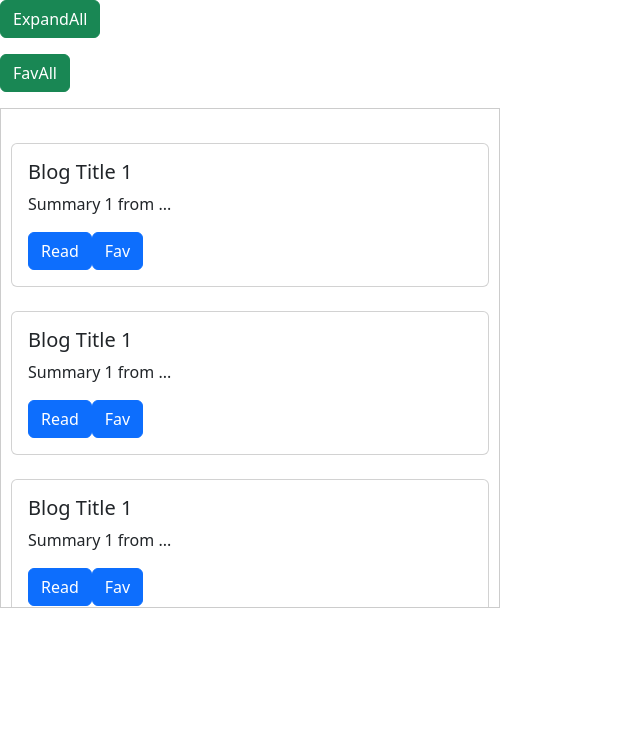
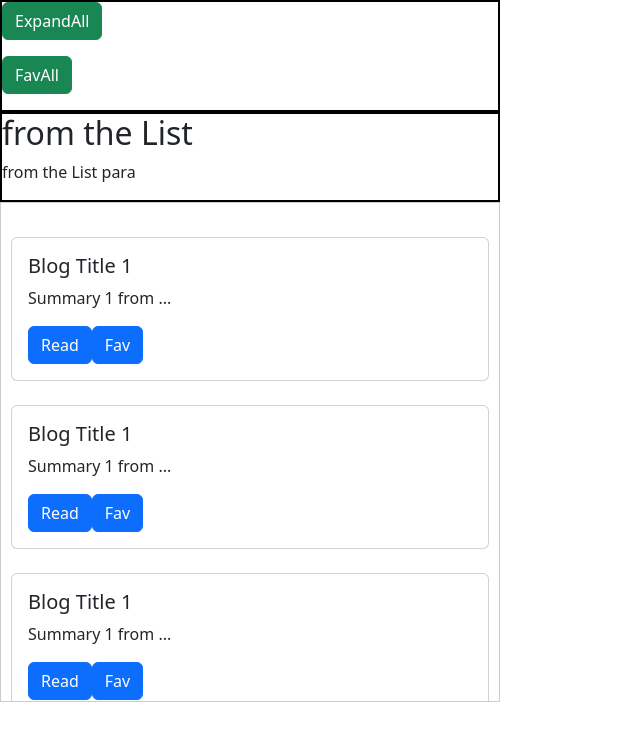
Before and after one commit to ElangoRaja7/angular-components-Indepth, an Angular app: page / in a window 1280 px wide. Shown: the top 740 px of the page, without its empty margins (0-640 px from the left). Built offline with nearby package versions, Linux system fonts and the light colour scheme.

Commit message:
ng content

```diff
--- a/src/app/blog-list/blog-list.component.html
+++ b/src/app/blog-list/blog-list.component.html
@@ -1,9 +1,15 @@
+<app-card>
 <p>
 <button class="btn btn-success" (click)="ExpandChild()">ExpandAll</button>
 </p>
 <p>
     <button class="btn btn-success" (click)="favAll()">FavAll</button>
 </p>
+</app-card>
+<app-card>
+    <h2> from the List</h2>
+    <p>from the List para</p>
+</app-card>
 <div class="scorller">
 <app-blog-post-tile
 *ngFor="let post of posts[receivedPageNumber]"
--- a/src/app/blog-list/blog-list.component.ts
+++ b/src/app/blog-list/blog-list.component.ts
@@ -4,11 +4,12 @@
 import { CommonModule } from '@angular/common';
 import { PaginatorComponent } from '../paginator/paginator.component';
 import { BlogPostDataService } from '../blog-post-data.service';
+import { CardComponent } from '../card/card.component';
 
 @Component({
   selector: 'app-blog-list',
   standalone: true,
-  imports: [BlogPostTileComponent, CommonModule, PaginatorComponent],
+  imports: [BlogPostTileComponent, CommonModule, PaginatorComponent,CardComponent],
   templateUrl: './blog-list.component.html',
   styleUrl: './blog-list.component.scss',
   providers: [BlogPostDataService],
--- /dev/null
+++ b/src/app/card/card.component.html
@@ -0,0 +1,4 @@
+<div class="bordered">
+<ng-content></ng-content>
+
+</div>
--- /dev/null
+++ b/src/app/card/card.component.scss
@@ -0,0 +1,4 @@
+.bordered{
+    border: 2px solid black;
+     max-width: 500px;
+}
```
Also changed, not shown: src/app/card/card.component.ts (added, +12 -0 lines), 1 other file (tests, documents, lock files or other folders).
